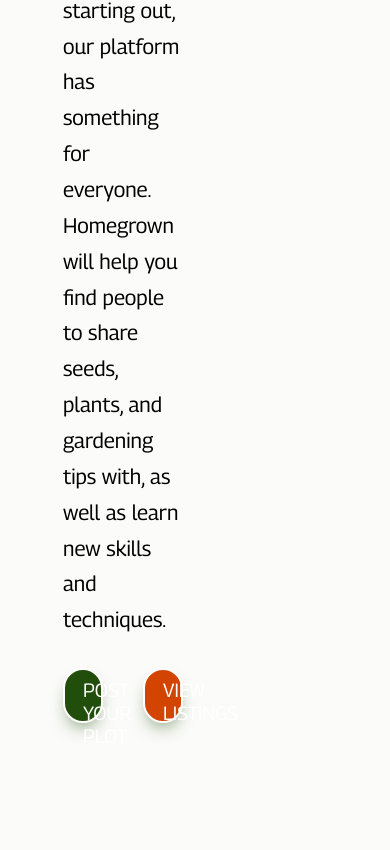
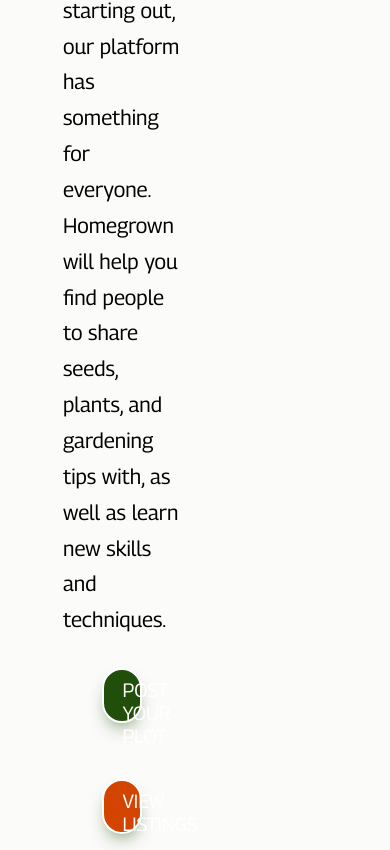
Before and after one commit to SchoolOfCode/bc13_final-project_front-end-maccaw, a Next.js app in the folder home-grown/: page / in a window 390 px wide. Shown: the part 1709-2559 px from the top of the page. Before the commit the page ends 2456 px from the top, so only its background shows below. Built offline with nearby package versions, Linux system fonts and the light colour scheme; no server answers.

Commit message:
page responsiveness not working fgs

```diff
--- a/home-grown/styles/Home.module.css
+++ b/home-grown/styles/Home.module.css
@@ -1,3 +1,50 @@
+@media (max-width: 768px) {
+    .image-container {
+        background-size: cover;
+        height: 100vh;
+    }
+    .text-container {
+        width: 80%;
+        padding-left: 10%;
+    }
+    .title {
+        font-size: 3rem;
+    }
+    .sub-title {
+        font-size: 1.5rem;
+    }
+    .p {
+        font-size: 1.2rem;
+    }
+    .button-container {
+        width: 80%;
+    }
+    .button-one,
+    .button-two {
+        width: 40%;
+    }
+}
+@media (max-width: 480px) {
+    .title {
+        font-size: 2.5rem;
+    }
+    .sub-title {
+        font-size: 1.2rem;
+    }
+    .p {
+        font-size: 1rem;
+    }
+    .button-container {
+        flex-direction: column;
+    }
+    .button-one,
+    .button-two {
+        width: 80%;
+        margin-bottom: 1rem;
+    }
+}
+
+
 .image-container{
     background-image: url('/illustrations/landing-image.png');
     background-repeat: no-repeat;
@@ -78,5 +125,4 @@
       .button-two{
         background: var(--highLightTwo);
         box-shadow:var(--highLightOne) 0 10px 20px -10px;
-
       }
```
